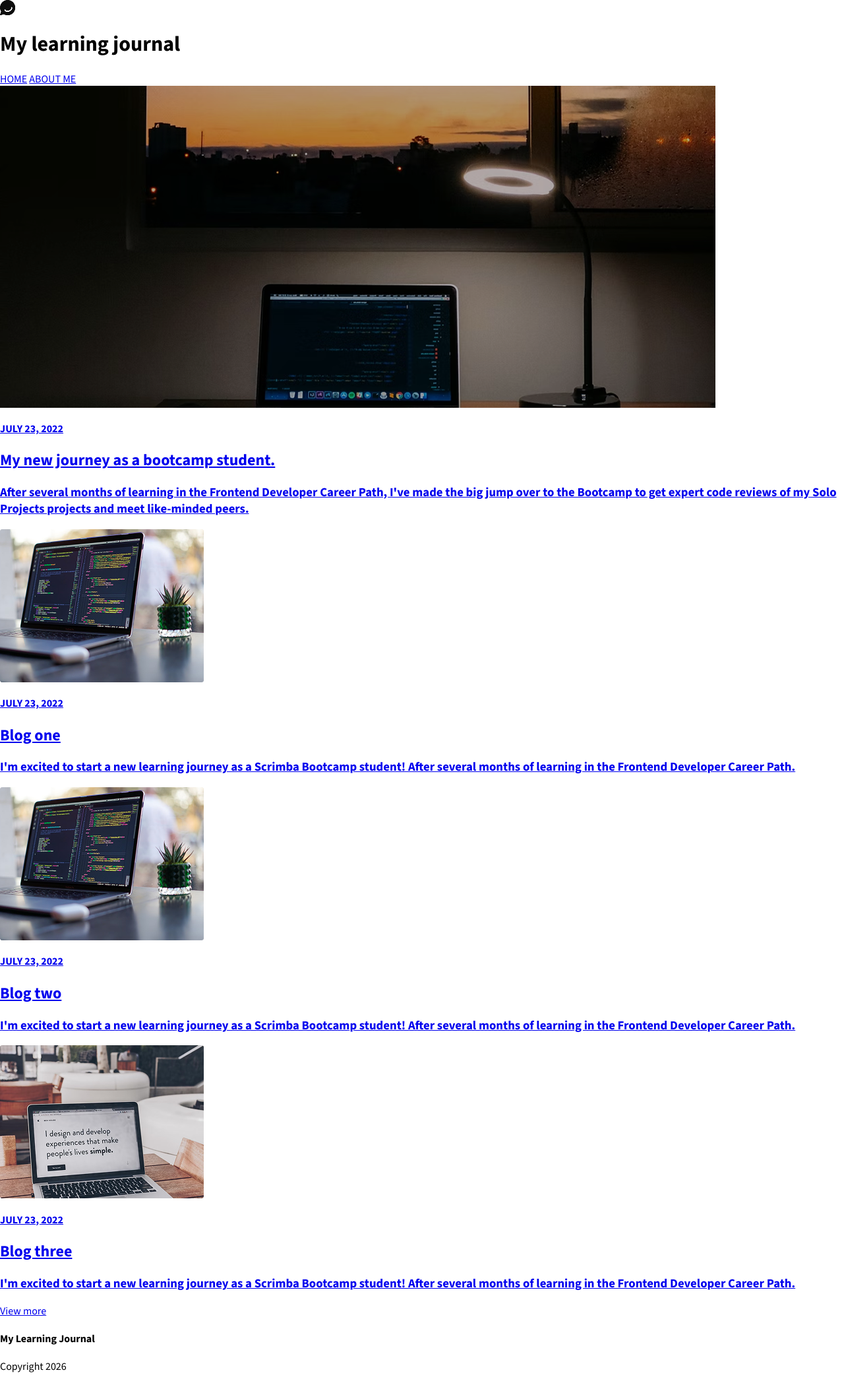
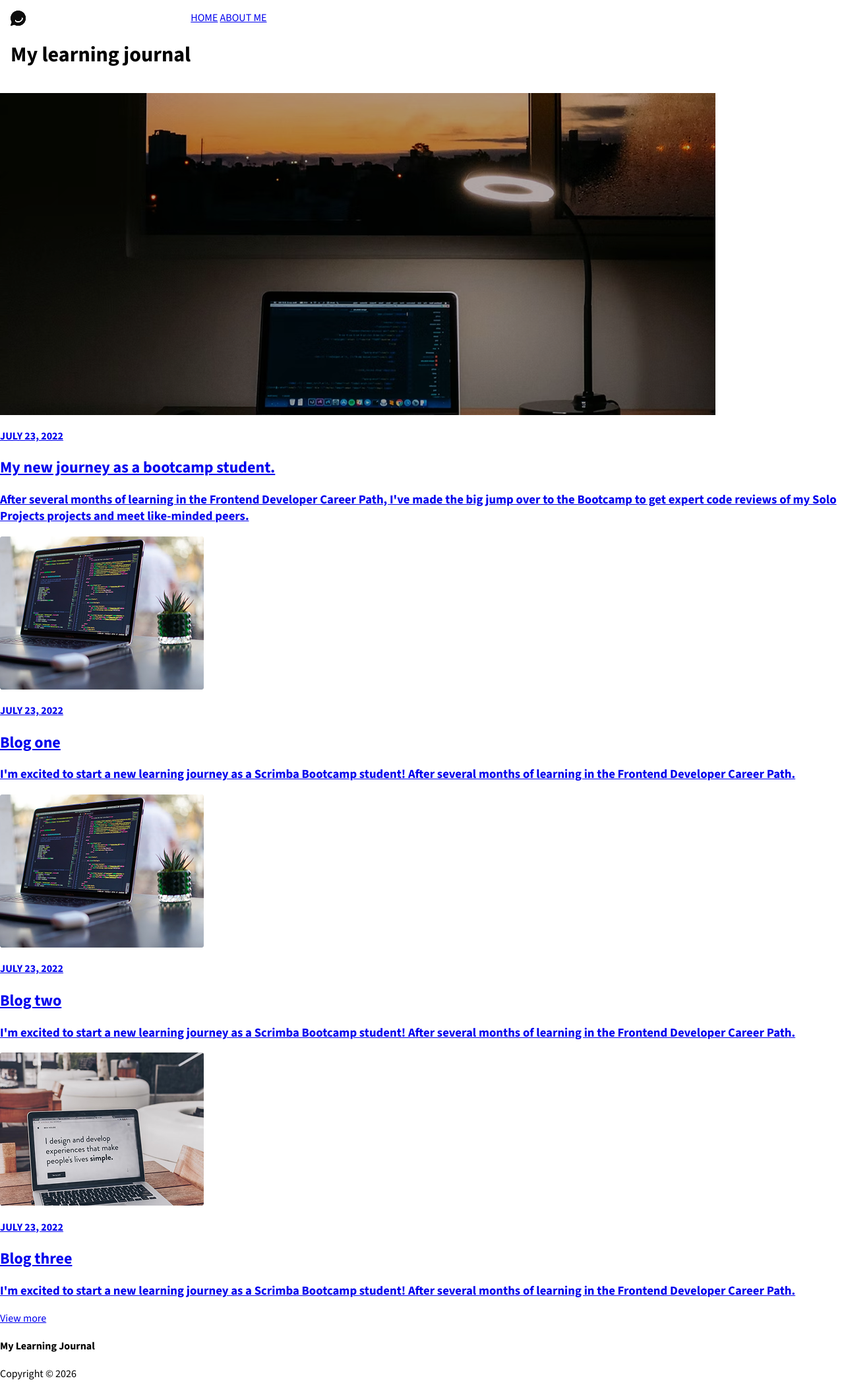
Before and after one commit to macien12/Learning-Journal-Scrimba, a website built with Vite: page index.html in a window 1280 px wide. Shown: the whole page at 66% size. Built offline with nearby package versions, Linux system fonts and the light colour scheme.

Commit message:
Added basic styling

```diff
--- a/css/style.css
+++ b/css/style.css
@@ -1,6 +1,16 @@
+*, *::before, *::after {
+    box-sizing: border-box;
+}
+
 html,
 body {
     margin: 0;
     padding: 0;
     font-family: "Source Sans 3", sans-serif;
 }
+
+.headerEl {
+    display: flex;
+    flex-direction: row;
+    padding: 1em 1em;
+}
--- a/index.html
+++ b/index.html
@@ -6,14 +6,20 @@
         <link rel="preconnect" href="https://fonts.googleapis.com">
         <link rel="preconnect" href="https://fonts.gstatic.com" crossorigin>
         <link href="https://fonts.googleapis.com/css2?family=Source+Sans+3:ital,wght@0,200..900;1,200..900&display=swap" rel="stylesheet">
+        <meta name="viewport" content="width=device-width, initial-scale=1.0">
     </head>
     <body>
         <script src="index.js" type="module"></script>
-        <header>
-            <img src="images/logo.png" alt="Rounded logo">
-            <h1>My learning journal</h1>
-            <a href="#">HOME</a>
-            <a href="#">ABOUT ME</a>
+        <header class="headerEl">
+            <div>
+                <img src="images/logo.png" alt="Rounded logo">
+                <h1>My learning journal</h1>
+            </div>
+
+            <div>
+                <a href="#">HOME</a>
+                <a href="#">ABOUT ME</a>
+            </div>
         </header>
 
         <main>
--- a/index.js
+++ b/index.js
@@ -1,10 +1,5 @@
-const YearEl = document.getElementById('Footer-Year')
+const yearEl = document.getElementById('Footer-Year')
 
-function yearFooter() {
-const dateSnapshot = new Date()
+const currentYear = new Date().getFullYear()
 
-YearEl.innerHTML += `Copyright ${dateSnapshot.getFullYear().toString()}`
-
-}
-
-yearFooter()
+yearEl.textContent = `Copyright © ${currentYear}`
```
